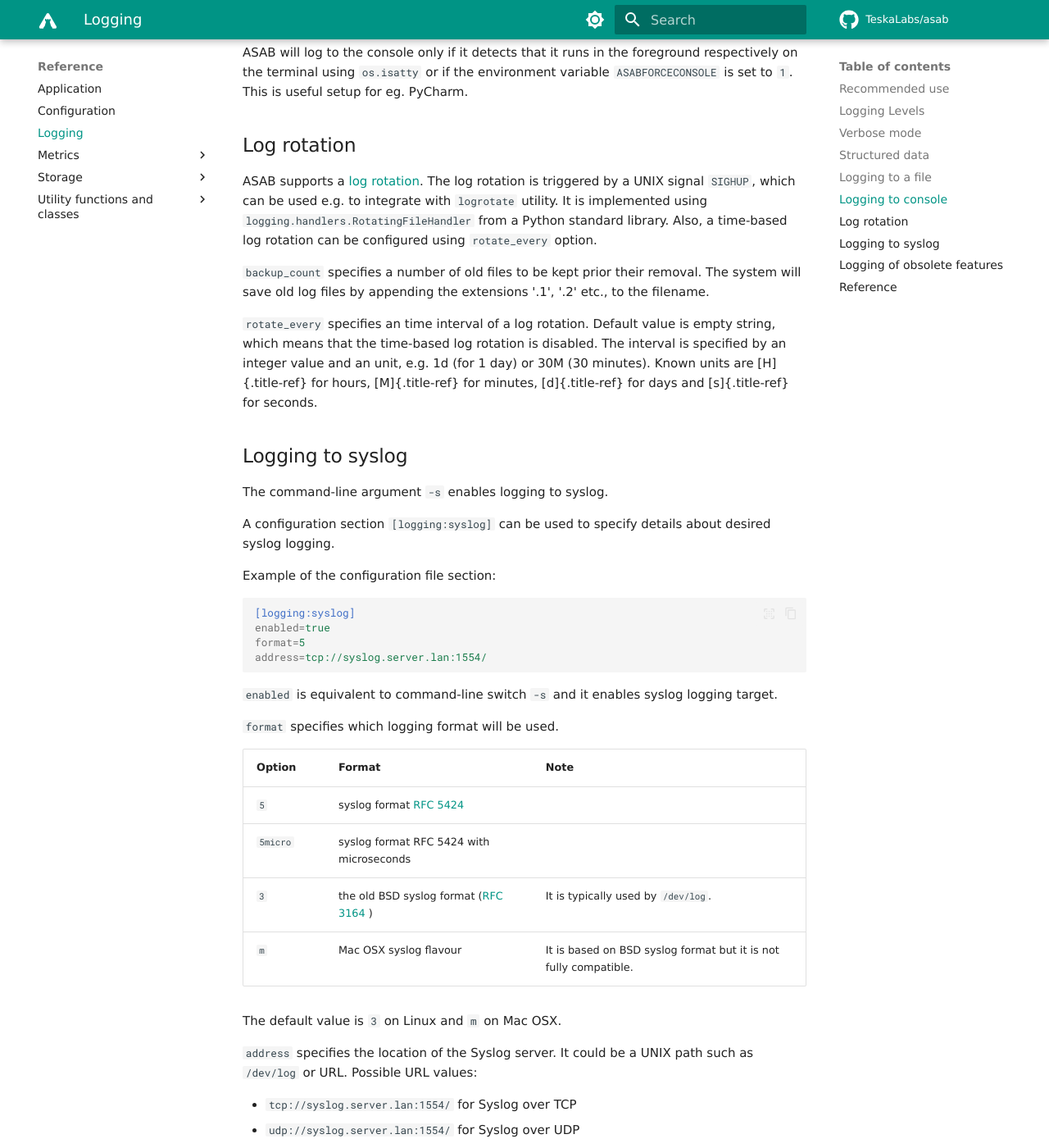
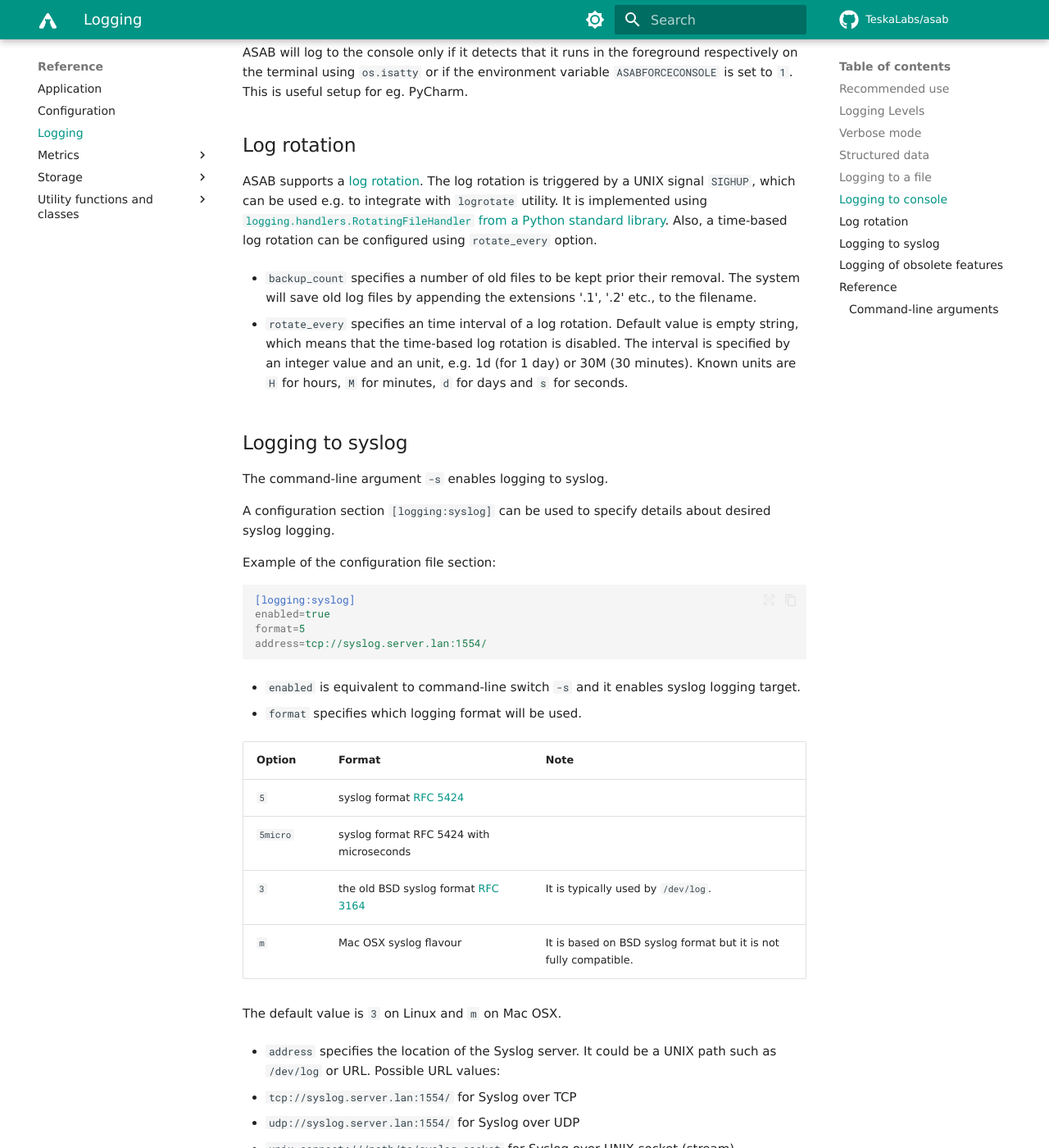
Before and after one commit to TeskaLabs/asab, an MkDocs documentation site: the page built from docs/reference/logging/reference.md, in a window 1280 px wide and 1400 px high, scrolled down 3755 px. Shown: the whole window at 82% size. Built offline with MkDocs 1.6.1 and Material for MkDocs 9.7.7, drawn with Linux system fonts in a browser that asks for light colours; some web fonts are replaced; comment, search, counter and statistics services are not loaded; some of the changed text lies outside the part shown.

````diff
--- a/docs/reference/logging/reference.md
+++ b/docs/reference/logging/reference.md
@@ -187,20 +187,16 @@ setup for eg. PyCharm.
 ASAB supports a [log rotation](https://en.wikipedia.org/wiki/Log_rotation).
 The log rotation is triggered by a UNIX signal `SIGHUP`, which can be used e.g. to
 integrate with `logrotate` utility. It is implemented using
-`logging.handlers.RotatingFileHandler` from a Python standard library.
-Also, a time-based log rotation can be configured using `rotate_every`
-option.
+[`logging.handlers.RotatingFileHandler` from a Python standard library](https://docs.python.org/3/library/logging.handlers.html#baserotatinghandler).
+Also, a time-based log rotation can be configured using `rotate_every` option.
 
-`backup_count` specifies a number of old files to be kept prior their
-removal. The system will save old log files by appending the extensions
-'.1', '.2' etc., to the filename.
+- `backup_count` specifies a number of old files to be kept prior their removal.
+The system will save old log files by appending the extensions '.1', '.2' etc., to the filename.
 
-`rotate_every` specifies an time interval of a log rotation. Default
-value is empty string, which means that the time-based log rotation is
-disabled. The interval is specified by an integer value and an unit,
-e.g. 1d (for 1 day) or 30M (30 minutes). Known units are [H]{.title-ref}
-for hours, [M]{.title-ref} for minutes, [d]{.title-ref} for days and
-[s]{.title-ref} for seconds.
+- `rotate_every` specifies an time interval of a log rotation.
+Default value is empty string, which means that the time-based log rotation is disabled.
+The interval is specified by an integer value and an unit, e.g. 1d (for 1 day) or 30M (30 minutes).
+Known units are `H` for hours, `M` for minutes, `d` for days and `s` for seconds.
 
 ## Logging to syslog
 
@@ -219,22 +215,20 @@ format=5
 address=tcp://syslog.server.lan:1554/
 ```
 
-`enabled` is equivalent to command-line switch `-s` and it enables
-syslog logging target.
+- `enabled` is equivalent to command-line switch `-s` and it enables syslog logging target.
 
-`format` specifies which logging format will be used.
+- `format` specifies which logging format will be used.
 
 | Option | Format | Note |
 | --- | --- | --- |
 | `5` | syslog format [RFC 5424](https://tools.ietf.org/html/rfc5424) |  |
 | `5micro` | syslog format RFC 5424 with microseconds | |
-| `3` | the old BSD syslog format ([RFC 3164](https://tools.ietf.org/html/rfc3164) ) | It is typically used by `/dev/log`. |
+| `3` | the old BSD syslog format [RFC 3164](https://tools.ietf.org/html/rfc3164) | It is typically used by `/dev/log`. |
 | `m` | Mac OSX syslog flavour | It is based on BSD syslog format but it is not fully compatible. |
 
 The default value is `3` on Linux and `m` on Mac OSX.
 
-`address` specifies the location of the Syslog server. It could be a
-UNIX path such as `/dev/log` or URL. Possible URL values:
+- `address` specifies the location of the Syslog server. It could be a UNIX path such as `/dev/log` or URL. Possible URL values:
 
 -   `tcp://syslog.server.lan:1554/` for Syslog over TCP
 -   `udp://syslog.server.lan:1554/` for Syslog over UDP
@@ -264,7 +256,6 @@ Such a log message can then be *grepped* from logs uniformly.
 
     ```
     21-Jul-2022 14:32:40.983884 WARNING OBSOLETE [eol="2022-31-12"] Use of the obsolete function
-
     ```
 
     We suggest to add the `eol` attribute in the `struct_data` of the log with a `YYYY-MM-DD`
@@ -278,6 +269,14 @@ Such a log message can then be *grepped* from logs uniformly.
 
 ## Reference
 
+### Command-line arguments
+
+| Argument | Action |
+| --- | --- |
+| `-v` | Enables verbose logging so that `DEBUG` and `INFO` levels are visible. |
+| `-s`| Enables logging to syslog. |
+
+
 ::: asab.log.LOG_NOTICE
 
 ::: asab.log.Logging
````
Also changed, not shown: other parts of docs/reference/logging/reference.md (+2 -4 lines).
